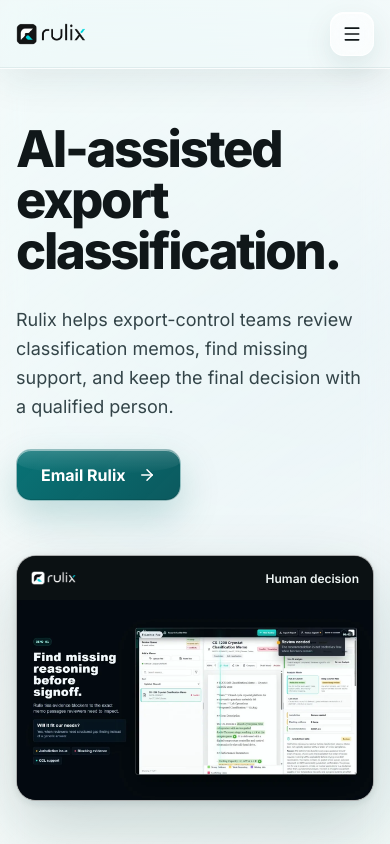
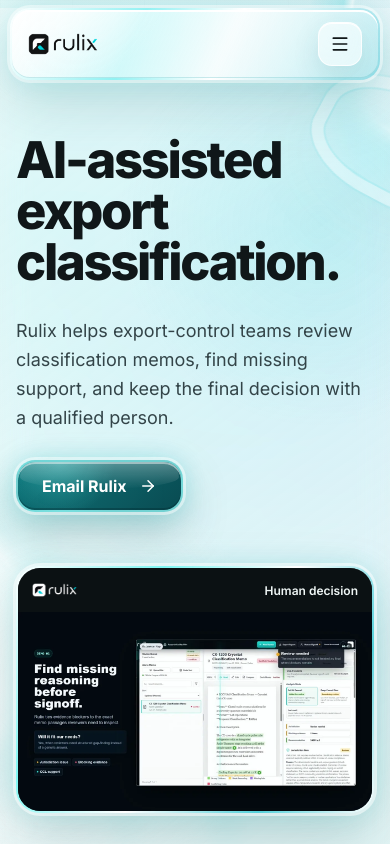
Before and after one commit to EithanTuy/rulix-site, a React (Vite) app: page / in a window 390 px wide. Shown: the top 844 px of the page. Built offline with nearby package versions, Linux system fonts and the light colour scheme.

Commit message:
Make liquid glass visually distinct

```diff
--- a/src/marketing-v2.css
+++ b/src/marketing-v2.css
@@ -19,7 +19,8 @@
   --rulix-glass: rgba(255, 255, 255, 0.58);
   --rulix-glass-strong: rgba(255, 255, 255, 0.76);
   --rulix-glass-edge: rgba(255, 255, 255, 0.82);
-  --rulix-glass-shadow: 0 24px 70px rgba(25, 63, 67, 0.12);
+  --rulix-glass-cyan: rgba(34, 210, 211, 0.62);
+  --rulix-glass-shadow: 0 26px 74px rgba(17, 69, 75, 0.17);
   position: relative;
   isolation: isolate;
   min-height: 100vh;
@@ -28,10 +29,10 @@
   overflow-x: clip;
   color: var(--rulix-copy);
   background:
-    radial-gradient(circle at 8% 7%, rgba(49, 179, 174, 0.13), transparent 28%),
-    radial-gradient(circle at 91% 17%, rgba(96, 154, 205, 0.1), transparent 30%),
-    radial-gradient(circle at 61% 78%, rgba(97, 205, 178, 0.08), transparent 34%),
-    linear-gradient(145deg, #f8fbfb 0%, #edf7f5 54%, #f7fafb 100%);
+    radial-gradient(circle at 7% 10%, rgba(71, 216, 208, 0.2), transparent 27%),
+    radial-gradient(circle at 91% 14%, rgba(72, 170, 220, 0.18), transparent 29%),
+    radial-gradient(circle at 58% 82%, rgba(79, 220, 189, 0.14), transparent 34%),
+    linear-gradient(145deg, #f7fcfc 0%, #e6f5f5 48%, #eef8fb 100%);
   font-family: "Inter", ui-sans-serif, system-ui, -apple-system, BlinkMacSystemFont, "Segoe UI", sans-serif;
   font-size: 16px;
   line-height: 1.6;
@@ -49,9 +50,23 @@
     linear-gradient(rgba(12, 75, 77, 0.035) 1px, transparent 1px),
     linear-gradient(90deg, rgba(12, 75, 77, 0.035) 1px, transparent 1px);
   background-size: 72px 72px;
-  opacity: 0.48;
+  opacity: 0.34;
   -webkit-mask-image: linear-gradient(to bottom, rgba(0, 0, 0, 0.72), transparent 82%);
   mask-image: linear-gradient(to bottom, rgba(0, 0, 0, 0.72), transparent 82%);
+}
+
+.rulix-site::after {
+  content: "";
+  position: fixed;
+  inset: 0;
+  z-index: -1;
+  pointer-events: none;
+  background:
+    radial-gradient(ellipse at 102% 4%, transparent 0 8%, rgba(255, 255, 255, 0.72) 8.5%, rgba(31, 210, 215, 0.22) 10%, transparent 16%),
+    radial-gradient(ellipse at -10% 76%, transparent 0 11%, rgba(255, 255, 255, 0.78) 11.5%, rgba(36, 194, 200, 0.18) 14%, transparent 21%),
+    radial-gradient(ellipse at 45% 110%, transparent 0 13%, rgba(255, 255, 255, 0.72) 13.5%, rgba(61, 205, 206, 0.16) 16%, transparent 24%);
+  filter: blur(0.3px);
+  opacity: 0.92;
 }
 
 .rulix-site *,
@@ -100,19 +115,30 @@
 
 .rulix-header {
   position: sticky;
-  top: 0;
+  top: 14px;
   z-index: 60;
+  width: min(1360px, calc(100% - 40px));
   min-height: 72px;
   display: grid;
   grid-template-columns: auto 1fr auto;
   align-items: center;
   gap: 32px;
-  padding: 12px max(32px, calc((100vw - 1200px) / 2));
-  border-bottom: 1px solid rgba(255, 255, 255, 0.72);
-  background: rgba(248, 253, 252, 0.68);
-  box-shadow: 0 12px 38px rgba(20, 67, 70, 0.09), inset 0 -1px 0 rgba(18, 79, 81, 0.08);
-  -webkit-backdrop-filter: blur(28px) saturate(145%);
-  backdrop-filter: blur(28px) saturate(145%);
+  margin-inline: auto;
+  padding: 12px clamp(24px, 4vw, 52px);
+  border: 2px solid transparent;
+  border-radius: 26px;
+  background:
+    radial-gradient(circle at 8% -80%, rgba(255, 255, 255, 0.98), transparent 38%) padding-box,
+    linear-gradient(145deg, rgba(255, 255, 255, 0.74), rgba(225, 247, 249, 0.5)) padding-box,
+    linear-gradient(115deg, #ffffff 0%, rgba(116, 238, 239, 0.72) 34%, #ffffff 58%, rgba(53, 190, 207, 0.44) 100%) border-box;
+  box-shadow:
+    0 0 0 3px rgba(255, 255, 255, 0.46),
+    0 0 30px rgba(38, 205, 211, 0.18),
+    0 22px 58px rgba(18, 90, 98, 0.19),
+    inset 0 2px 0 rgba(255, 255, 255, 0.98),
+    inset 0 -1px 0 rgba(20, 157, 166, 0.2);
+  -webkit-backdrop-filter: blur(34px) saturate(165%);
+  backdrop-filter: blur(34px) saturate(165%);
   transform: translateY(0);
   transition: transform 190ms ease, box-shadow 190ms ease;
   will-change: transform;
@@ -121,7 +147,7 @@
 .rulix-header.is-hidden {
   pointer-events: none;
   box-shadow: none;
-  transform: translateY(calc(-100% - 2px));
+  transform: translateY(calc(-100% - 20px));
 }
 
 .rulix-header.is-hidden:focus-within {
@@ -217,17 +243,21 @@
   align-items: center;
   justify-content: center;
   gap: 12px;
-  border: 1px solid rgba(255, 255, 255, 0.56);
-  border-radius: 15px;
+  border: 2px solid rgba(143, 244, 242, 0.78);
+  border-radius: 19px;
   padding: 0 24px;
   color: #ffffff;
-  background: linear-gradient(135deg, rgba(4, 112, 115, 0.98), rgba(3, 84, 89, 0.97));
+  background:
+    radial-gradient(circle at 26% 0%, rgba(87, 229, 225, 0.35), transparent 42%),
+    linear-gradient(135deg, rgba(5, 113, 118, 0.96), rgba(2, 69, 76, 0.97));
   box-shadow:
-    0 16px 38px rgba(5, 103, 107, 0.22),
-    inset 0 1px 0 rgba(255, 255, 255, 0.54),
-    inset 0 -1px 0 rgba(0, 50, 53, 0.22);
-  -webkit-backdrop-filter: blur(18px) saturate(135%);
-  backdrop-filter: blur(18px) saturate(135%);
+    0 0 0 3px rgba(255, 255, 255, 0.48),
+    0 0 24px rgba(36, 212, 211, 0.3),
+    0 20px 46px rgba(2, 78, 84, 0.3),
+    inset 0 2px 0 rgba(255, 255, 255, 0.6),
+    inset 0 -2px 0 rgba(0, 38, 44, 0.34);
+  -webkit-backdrop-filter: blur(24px) saturate(155%);
+  backdrop-filter: blur(24px) saturate(155%);
   font-size: 16px;
   font-weight: 700;
   line-height: 1;
@@ -237,36 +267,77 @@
 .rulix-site .rulix-primary-action::before {
   content: "";
   position: absolute;
-  inset: 1px 1px auto;
+  inset: 2px 2px auto;
   z-index: -1;
-  height: 46%;
-  border-radius: 13px 13px 55% 55%;
+  height: 52%;
+  border-radius: 16px 16px 60% 60%;
   pointer-events: none;
-  background: linear-gradient(180deg, rgba(255, 255, 255, 0.16), transparent);
+  background: linear-gradient(180deg, rgba(255, 255, 255, 0.28), transparent);
 }
 
 .rulix-site .rulix-primary-action:hover {
   color: #ffffff;
-  border-color: rgba(255, 255, 255, 0.76);
+  border-color: rgba(180, 255, 252, 0.96);
   box-shadow:
-    0 20px 44px rgba(5, 103, 107, 0.28),
-    inset 0 1px 0 rgba(255, 255, 255, 0.62),
-    inset 0 -1px 0 rgba(0, 50, 53, 0.2);
+    0 0 0 4px rgba(255, 255, 255, 0.56),
+    0 0 32px rgba(36, 212, 211, 0.38),
+    0 24px 50px rgba(2, 78, 84, 0.34),
+    inset 0 2px 0 rgba(255, 255, 255, 0.68),
+    inset 0 -2px 0 rgba(0, 38, 44, 0.3);
   transform: translateY(-2px);
 }
 
 .rulix-hero {
+  position: relative;
+  overflow: hidden;
   display: grid;
   align-items: center;
-  min-height: calc(100svh - 72px);
-  padding: 76px 0 88px;
+  min-height: calc(100svh - 86px);
+  margin-top: -72px;
+  padding: 160px 0 88px;
   border-bottom: 1px solid rgba(255, 255, 255, 0.72);
-  background: linear-gradient(145deg, rgba(255, 255, 255, 0.68), rgba(255, 255, 255, 0.24));
-  -webkit-backdrop-filter: blur(12px) saturate(115%);
-  backdrop-filter: blur(12px) saturate(115%);
+  background:
+    radial-gradient(circle at 82% 25%, rgba(49, 214, 216, 0.14), transparent 28%),
+    radial-gradient(circle at 12% 78%, rgba(255, 255, 255, 0.8), transparent 30%),
+    linear-gradient(145deg, rgba(255, 255, 255, 0.48), rgba(229, 247, 249, 0.16));
+  -webkit-backdrop-filter: blur(14px) saturate(125%);
+  backdrop-filter: blur(14px) saturate(125%);
+}
+
+.rulix-hero::before,
+.rulix-hero::after {
+  content: "";
+  position: absolute;
+  pointer-events: none;
+  border: 26px solid rgba(255, 255, 255, 0.56);
+  box-shadow:
+    inset 0 0 0 2px rgba(61, 212, 216, 0.22),
+    0 0 0 2px rgba(61, 212, 216, 0.16),
+    0 24px 70px rgba(52, 164, 173, 0.14);
+  filter: blur(0.2px);
+}
+
+.rulix-hero::before {
+  width: 420px;
+  height: 250px;
+  top: 86px;
+  right: -190px;
+  border-radius: 48% 52% 58% 42%;
+  transform: rotate(28deg);
+}
+
+.rulix-hero::after {
+  width: 560px;
+  height: 230px;
+  bottom: -170px;
+  left: -140px;
+  border-radius: 52% 48% 40% 60%;
+  transform: rotate(12deg);
 }
 
 .rulix-hero__grid {
+  position: relative;
+  z-index: 1;
   display: grid;
   grid-template-columns: minmax(0, 1.12fr) minmax(430px, 0.88fr);
   align-items: center;
@@ -301,13 +372,16 @@
 .product-frame {
   position: relative;
   overflow: hidden;
-  border: 1px solid rgba(255, 255, 255, 0.66);
-  border-radius: 20px;
-  background: #0b1113;
+  border: 4px solid transparent;
+  border-radius: 30px;
+  background:
+    linear-gradient(#0b1113, #0b1113) padding-box,
+    linear-gradient(125deg, #ffffff 0%, rgba(112, 245, 241, 0.88) 28%, rgba(255, 255, 255, 0.98) 53%, rgba(28, 194, 207, 0.72) 78%, #ffffff 100%) border-box;
   box-shadow:
-    0 28px 70px rgba(16, 54, 57, 0.2),
-    0 2px 8px rgba(16, 54, 57, 0.1),
-    inset 0 1px 0 rgba(255, 255, 255, 0.24);
+    0 0 0 6px rgba(255, 255, 255, 0.58),
+    0 0 44px rgba(32, 208, 211, 0.32),
+    0 34px 82px rgba(16, 71, 78, 0.25),
+    inset 0 2px 0 rgba(255, 255, 255, 0.36);
 }
 
 .product-frame__top {
@@ -469,12 +543,18 @@
   align-items: center;
   gap: clamp(52px, 8vw, 112px);
   padding: clamp(34px, 5vw, 58px);
-  border: 1px solid var(--rulix-glass-edge);
-  border-radius: 26px;
-  background: linear-gradient(145deg, var(--rulix-glass-strong), rgba(255, 255, 255, 0.38));
-  box-shadow: var(--rulix-glass-shadow), inset 0 1px 0 #ffffff;
-  -webkit-backdrop-filter: blur(24px) saturate(135%);
-  backdrop-filter: blur(24px) saturate(135%);
+  border: 1px solid rgba(255, 255, 255, 0.94);
+  border-radius: 30px;
+  background:
+    radial-gradient(circle at 90% 0%, rgba(74, 220, 217, 0.13), transparent 34%),
+    linear-gradient(145deg, rgba(255, 255, 255, 0.82), rgba(222, 245, 247, 0.46));
+  box-shadow:
+    0 0 0 2px rgba(49, 195, 200, 0.1),
+    var(--rulix-glass-shadow),
+    inset 0 2px 0 #ffffff,
+    inset 0 -1px 0 rgba(36, 176, 184, 0.16);
+  -webkit-backdrop-filter: blur(30px) saturate(150%);
+  backdrop-filter: blur(30px) saturate(150%);
 }
 
 .product-step:nth-child(even) .product-step__copy {
@@ -537,17 +617,23 @@
   align-items: center;
   gap: clamp(52px, 8vw, 112px);
   padding: clamp(34px, 5vw, 58px);
-  border: 1px solid var(--rulix-glass-edge);
-  border-radius: 26px;
-  background: linear-gradient(145deg, var(--rulix-glass-strong), rgba(255, 255, 255, 0.38));
-  box-shadow: var(--rulix-glass-shadow), inset 0 1px 0 #ffffff;
-  -webkit-backdrop-filter: blur(24px) saturate(135%);
-  backdrop-filter: blur(24px) saturate(135%);
+  border: 1px solid rgba(255, 255, 255, 0.94);
+  border-radius: 30px;
+  background:
+    radial-gradient(circle at 10% 100%, rgba(74, 220, 217, 0.12), transparent 34%),
+    linear-gradient(145deg, rgba(255, 255, 255, 0.82), rgba(222, 245, 247, 0.46));
+  box-shadow:
+    0 0 0 2px rgba(49, 195, 200, 0.1),
+    var(--rulix-glass-shadow),
+    inset 0 2px 0 #ffffff,
+    inset 0 -1px 0 rgba(36, 176, 184, 0.16);
+  -webkit-backdrop-filter: blur(30px) saturate(150%);
+  backdrop-filter: blur(30px) saturate(150%);
   scroll-margin-top: 92px;
 }
 
 .audience-story:last-child {
-  border-bottom: 1px solid var(--rulix-glass-edge);
+  border-bottom: 1px solid rgba(255, 255, 255, 0.94);
 }
 
 .audience-story:nth-child(even) .audience-story__copy {
@@ -661,7 +747,8 @@
   align-items: center;
   padding: 104px 0 120px;
   background:
-    radial-gradient(circle at 18% 42%, rgba(40, 174, 169, 0.11), transparent 34%),
+    radial-gradient(circle at 17% 36%, rgba(39, 209, 205, 0.2), transparent 31%),
+    radial-gradient(circle at 88% 78%, rgba(82, 162, 220, 0.14), transparent 32%),
     transparent;
 }
 
@@ -670,12 +757,18 @@
   display: grid;
   gap: 30px;
   padding: clamp(34px, 5.5vw, 68px);
-  border: 1px solid var(--rulix-glass-edge);
-  border-radius: 30px;
-  background: linear-gradient(145deg, rgba(255, 255, 255, 0.76), rgba(255, 255, 255, 0.4));
-  box-shadow: var(--rulix-glass-shadow), inset 0 1px 0 #ffffff;
-  -webkit-backdrop-filter: blur(28px) saturate(135%);
-  backdrop-filter: blur(28px) saturate(135%);
+  border: 1px solid rgba(255, 255, 255, 0.96);
+  border-radius: 34px;
+  background:
+    radial-gradient(circle at 96% 0%, rgba(55, 215, 213, 0.14), transparent 34%),
+    linear-gradient(145deg, rgba(255, 255, 255, 0.84), rgba(222, 246, 248, 0.48));
+  box-shadow:
+    0 0 0 3px rgba(52, 197, 204, 0.1),
+    0 34px 90px rgba(17, 79, 86, 0.2),
+    inset 0 2px 0 #ffffff,
+    inset 0 -1px 0 rgba(36, 176, 184, 0.18);
+  -webkit-backdrop-filter: blur(34px) saturate(160%);
+  backdrop-filter: blur(34px) saturate(160%);
 }
 
 .contact-page h1 {
@@ -753,6 +846,8 @@
 
   .rulix-header {
     grid-template-columns: auto 1fr auto;
+    top: 10px;
+    width: calc(100% - 32px);
     padding-inline: 24px;
   }
 
@@ -796,7 +891,26 @@
 
   .rulix-hero {
     min-height: auto;
-    padding: 72px 0 78px;
+    margin-top: -72px;
+    padding: 148px 0 78px;
+  }
+
+  .rulix-hero::before {
+    width: 300px;
+    height: 180px;
+    top: 90px;
+    right: -150px;
+    border-width: 18px;
+    opacity: 0.7;
+  }
+
+  .rulix-hero::after {
+    width: 380px;
+    height: 170px;
+    bottom: -120px;
+    left: -180px;
+    border-width: 18px;
+    opacity: 0.65;
   }
 
   .rulix-hero__grid,
@@ -847,8 +961,11 @@
   }
 
   .rulix-header {
+    top: 8px;
+    width: calc(100% - 20px);
     min-height: 64px;
     padding-inline: 16px;
+    border-radius: 20px;
   }
 
   .rulix-header__brand .brand-logo-mark {
@@ -861,7 +978,21 @@
   }
 
   .rulix-hero {
-    padding: 54px 0 62px;
+    margin-top: -64px;
+    padding: 126px 0 62px;
+  }
+
+  .rulix-hero::before {
+    width: 200px;
+    height: 120px;
+    top: 82px;
+    right: -120px;
+    border-width: 12px;
+    opacity: 0.55;
+  }
+
+  .rulix-hero::after {
+    display: none;
   }
 
   .rulix-hero h1,
@@ -886,6 +1017,16 @@
 
   .product-frame__top {
     grid-template-columns: 1fr auto;
+  }
+
+  .product-frame {
+    border-width: 2px;
+    border-radius: 24px;
+    box-shadow:
+      0 0 0 3px rgba(255, 255, 255, 0.52),
+      0 0 28px rgba(32, 208, 211, 0.22),
+      0 26px 60px rgba(16, 71, 78, 0.22),
+      inset 0 2px 0 rgba(255, 255, 255, 0.34);
   }
 
   .rulix-band {
```
